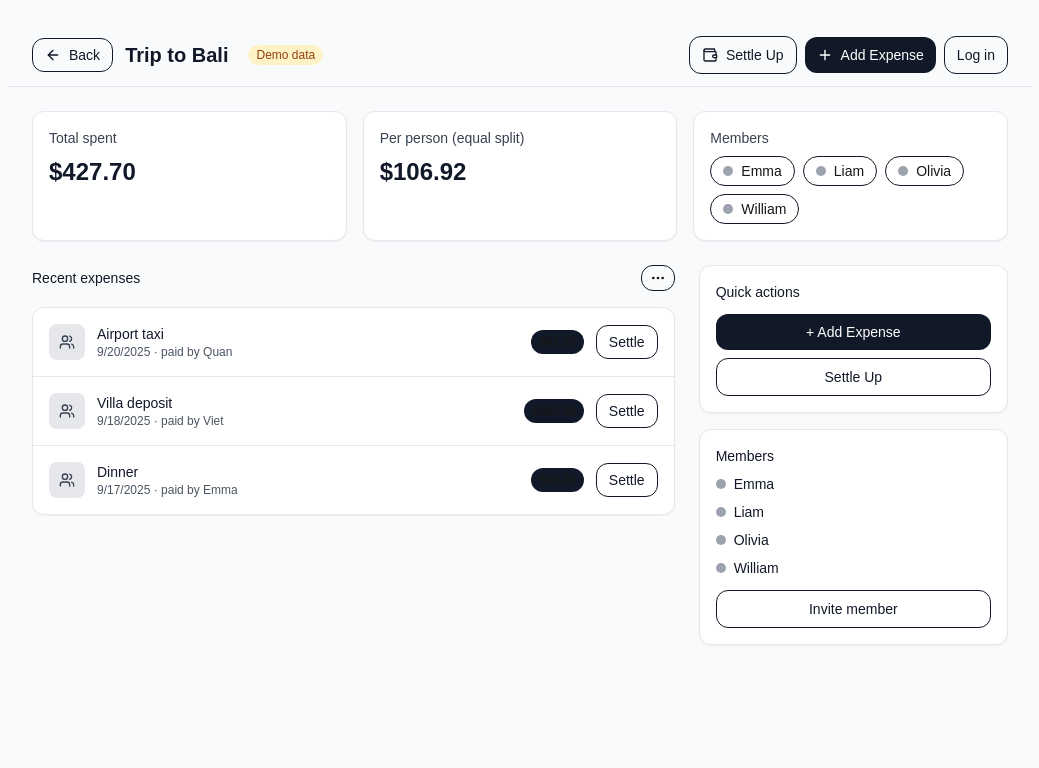
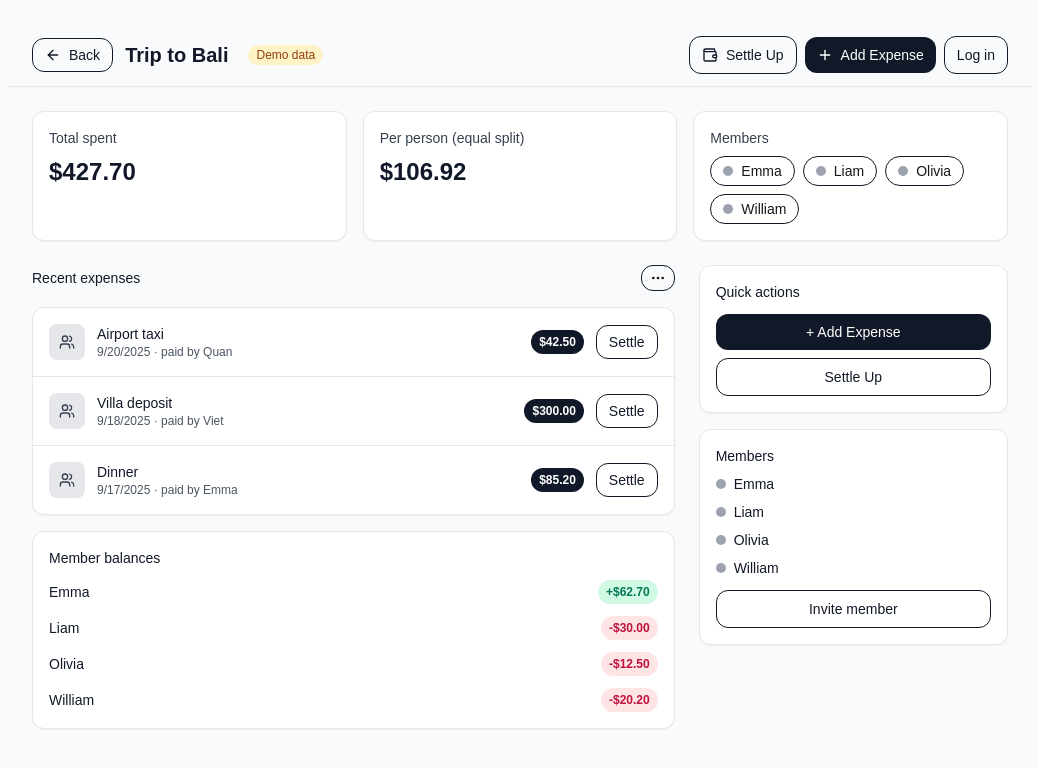
Before and after one commit to VietCT04/Splitz, a Next.js app in the folder frontend/: page /groups/101 in a window 1280 px wide. Shown: the top 768 px of the page, without its empty margins (120-1159 px from the left). Built offline with nearby package versions, Linux system fonts and the light colour scheme.

Commit message:
fix: [frontend] Added member balance in group

```diff
--- a/frontend/src/app/groups/[id]/page.tsx
+++ b/frontend/src/app/groups/[id]/page.tsx
@@ -10,16 +10,22 @@ type Expense = {
   id: number;
   description: string;
   amount: number;
-  paidBy: string;
+  paidBy: string; // backend can use id; keep string here to match your form
   date: string;
+};
+type MemberBalance = {
+  memberId: number; // matches Member.id
+  name: string; // display name
+  net: number; // + they’re owed by the group, - they owe the group
 };
 type Group = {
   id: number;
   name: string;
   members: Member[];
   expenses: Expense[];
+  memberBalances: MemberBalance[];
 };
-/** ---------------------------- **/
+/** --------------------------- **/
 
 /** Demo data (used if no JWT in localStorage) */
 const mockGroup = (id: number): Group => ({
@@ -54,10 +60,17 @@ const mockGroup = (id: number): Group => ({
       date: "2025-09-17",
     },
   ],
+  // sums to 0 to represent a balanced group
+  memberBalances: [
+    { memberId: 1, name: "Emma", net: 62.7 },
+    { memberId: 2, name: "Liam", net: -30.0 },
+    { memberId: 3, name: "Olivia", net: -12.5 },
+    { memberId: 4, name: "William", net: -20.2 },
+  ],
 });
 
-export default function GroupDetail({ params }: { params: { id: number } }) {
-  const groupId = params.id;
+export default function GroupDetail({ params }: { params: { id: string } }) {
+  const groupId = Number(params.id);
 
   const [group, setGroup] = useState<Group>(mockGroup(groupId));
   const [isDemo, setIsDemo] = useState(true);
@@ -69,7 +82,6 @@ export default function GroupDetail({ params }: { params: { id: number } }) {
 
     (async () => {
       try {
-        console.log("fetching real data...");
         const res = await fetch(
           process.env.NEXT_PUBLIC_API_BASE_URL + `/groups/${groupId}`,
           {
@@ -77,10 +89,9 @@ export default function GroupDetail({ params }: { params: { id: number } }) {
             credentials: "omit",
           }
         );
-        console.log(res);
         if (!res.ok) throw new Error("bad");
-        console.log(res);
         const real: Group = await res.json();
+        console.log(real);
         setGroup(real);
         setIsDemo(false);
       } catch {
@@ -99,6 +110,23 @@ export default function GroupDetail({ params }: { params: { id: number } }) {
     () => group.expenses.reduce((s, e) => s + e.amount, 0),
     [group]
   );
+
+  async function refetchGroup() {
+    const token = localStorage.getItem("access_token");
+    if (!token) return;
+    const g = await fetch(
+      process.env.NEXT_PUBLIC_API_BASE_URL + `/groups/${groupId}`,
+      {
+        headers: { Authorization: `Bearer ${token}` },
+        credentials: "omit",
+      }
+    );
+    if (g.ok) {
+      const data: Group = await g.json();
+      setGroup(data);
+      setIsDemo(false);
+    }
+  }
 
   async function handleAddExpense(payload: {
     description: string;
@@ -122,22 +150,12 @@ export default function GroupDetail({ params }: { params: { id: number } }) {
         }
       );
       if (!res.ok) throw new Error("bad");
-      const id: number = await res.json();
-      setGroup((g) => ({
-        ...g,
-        expenses: [
-          ...g.expenses,
-          {
-            id: id,
-            description: payload.description,
-            amount: payload.amount,
-            paidBy: payload.paidBy,
-            date: payload.date,
-          },
-        ],
-      }));
+      // ✅ Re-fetch group so memberBalances (server-computed) update correctly
+      await refetchGroup();
       setOpenAdd(false);
-    } catch {}
+    } catch {
+      // keep demo data if it fails
+    }
   }
 
   return (
@@ -251,7 +269,7 @@ export default function GroupDetail({ params }: { params: { id: number } }) {
                     </div>
 
                     <div className="flex items-center gap-3">
-                      <span className="rounded-full bg-gray-900 px-2 py-1 text-xs font-semibold">
+                      <span className="rounded-full bg-gray-900 px-2 py-1 text-xs font-semibold text-white">
                         ${e.amount.toFixed(2)}
                       </span>
                       <button className="rounded-xl border border-gray-900 px-3 py-1.5 text-sm text-gray-900 hover:bg-gray-50">
@@ -266,6 +284,9 @@ export default function GroupDetail({ params }: { params: { id: number } }) {
                 </li>
               )}
             </ul>
+
+            {/* NEW: Server-computed member balances */}
+            <MemberBalanceList balances={group.memberBalances} />
           </section>
 
           {/* SIDE CARD: Group actions */}
@@ -313,6 +334,45 @@ export default function GroupDetail({ params }: { params: { id: number } }) {
           onCreate={(payload) => handleAddExpense({ ...payload, groupId })}
         />
       )}
+    </div>
+  );
+}
+
+/** ---------------- Member Balances (server data) ---------------- */
+function MemberBalanceList({ balances }: { balances: MemberBalance[] }) {
+  if (!balances?.length) {
+    return (
+      <div className="rounded-xl border bg-white p-4 shadow-sm">
+        <h3 className="text-sm font-medium text-gray-900">Member balances</h3>
+        <p className="mt-3 text-sm text-gray-600">No balances yet</p>
+      </div>
+    );
+  }
+
+  return (
+    <div className="rounded-xl border bg-white p-4 shadow-sm">
+      <h3 className="text-sm font-medium text-gray-900">Member balances</h3>
+      <ul className="mt-3 space-y-3">
+        {balances.map((b) => (
+          <li key={b.memberId} className="flex items-center justify-between">
+            <div className="text-sm">
+              <p className="font-medium text-gray-900">{b.name}</p>
+            </div>
+            <span
+              className={`rounded-full px-2 py-1 text-xs font-semibold ${
+                b.net > 0
+                  ? "bg-emerald-100 text-emerald-700"
+                  : b.net < 0
+                  ? "bg-rose-100 text-rose-700"
+                  : "bg-gray-100 text-gray-700"
+              }`}
+            >
+              {b.net > 0 ? "+" : b.net < 0 ? "-" : ""}$
+              {Math.abs(b.net).toFixed(2)}
+            </span>
+          </li>
+        ))}
+      </ul>
     </div>
   );
 }
```
